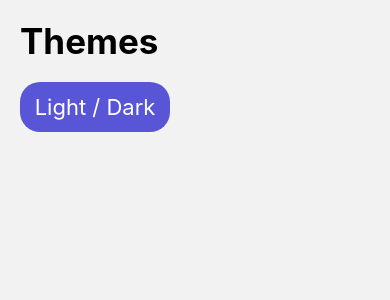
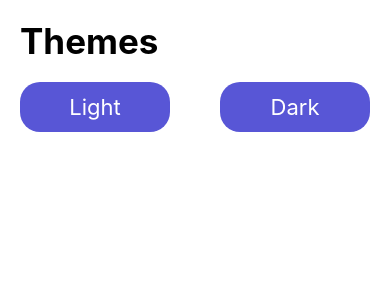
Before and after one commit to javiergranados/rncomponents, a React Native app: screen /ThemesScreen in a window 390 px wide. Shown: the top 300 px of the page. Built offline with nearby package versions, Linux system fonts and the light colour scheme.

Commit message:
Apply the themes from the context and implement the theme toggle in Themes screen

```diff
--- a/src/context/theme/ThemeTypes.tsx
+++ b/src/context/theme/ThemeTypes.tsx
@@ -21,25 +21,25 @@ export const LIGHT_THEME: Theme = {
   dark: false,
   dividerColor: 'rgba(0,0,0,0.4)',
   colors: {
-    primary: 'red', //TODO:
-    background: 'blue', //TODO:
-    card: 'green', //TODO:
-    text: 'pink', //TODO:
-    border: 'orange', //TODO:
-    notification: 'teal', //TODO:
+    primary: '#5856D6',
+    background: 'white',
+    card: 'green',
+    text: 'black',
+    border: 'black',
+    notification: 'teal',
   },
 };
 
 export const DARK_THEME: Theme = {
   currentTheme: 'dark',
   dark: true,
-  dividerColor: 'rgba(0,0,0,0.4)',
+  dividerColor: 'rgba(255,255,255, 0.6)',
   colors: {
-    primary: 'red', //TODO:
-    background: 'blue', //TODO:
-    card: 'green', //TODO:
-    text: 'pink', //TODO:
-    border: 'orange', //TODO:
-    notification: 'teal', //TODO:
+    primary: '#00A5E0',
+    background: 'black',
+    card: 'black',
+    text: 'white',
+    border: 'black',
+    notification: 'teal',
   },
 };
--- a/src/navigators/StackNavigator.tsx
+++ b/src/navigators/StackNavigator.tsx
@@ -1,6 +1,7 @@
-import React from 'react';
+import React, { useContext } from 'react';
 import { createStackNavigator } from '@react-navigation/stack';
 import { NavigationContainer } from '@react-navigation/native';
+import { ThemeContext } from '../context';
 import HomeScreen from '../screens/HomeScreen';
 import { Animation101Screen } from '../screens/Animation101Screen';
 import { Animation102Screen } from '../screens/Animation102Screen';
@@ -32,8 +33,10 @@ export type RootStackParamList = {
 const RootStack = createStackNavigator<RootStackParamList>();
 
 const StackNavigator = () => {
+  const { theme } = useContext(ThemeContext);
+
   return (
-    <NavigationContainer>
+    <NavigationContainer theme={theme}>
       <RootStack.Navigator
         screenOptions={{
           headerShown: false,
--- a/src/screens/ThemesScreen.tsx
+++ b/src/screens/ThemesScreen.tsx
@@ -4,14 +4,39 @@ import HeaderTitle from '../components/HeaderTitle';
 import { ThemeContext } from '../context';
 
 export const ThemesScreen = () => {
-  const { setDarkTheme } = useContext(ThemeContext);
+  const {
+    theme: { colors },
+    setLightTheme,
+    setDarkTheme,
+  } = useContext(ThemeContext);
+
+  const lightButton = (
+    <TouchableOpacity
+      style={{ ...styles.button, backgroundColor: colors.primary }}
+      activeOpacity={0.8}
+      onPress={setLightTheme}
+    >
+      <Text style={styles.text}>Light</Text>
+    </TouchableOpacity>
+  );
+
+  const darkButton = (
+    <TouchableOpacity
+      style={{ ...styles.button, backgroundColor: colors.primary }}
+      activeOpacity={0.8}
+      onPress={setDarkTheme}
+    >
+      <Text style={styles.text}>Dark</Text>
+    </TouchableOpacity>
+  );
 
   return (
     <View style={styles.container}>
       <HeaderTitle title="Themes" />
-      <TouchableOpacity style={styles.button} activeOpacity={0.8} onPress={setDarkTheme}>
-        <Text style={styles.text}>Light / Dark</Text>
-      </TouchableOpacity>
+      <View style={styles.buttonsContainer}>
+        {lightButton}
+        {darkButton}
+      </View>
     </View>
   );
 };
@@ -20,11 +45,14 @@ const styles = StyleSheet.create({
   container: {
     marginHorizontal: 20,
   },
+  buttonsContainer: {
+    flexDirection: 'row',
+    justifyContent: 'space-between',
+  },
   button: {
     width: 150,
     height: 50,
     borderRadius: 20,
-    backgroundColor: '#5856D6',
     justifyContent: 'center',
   },
   text: {
```
